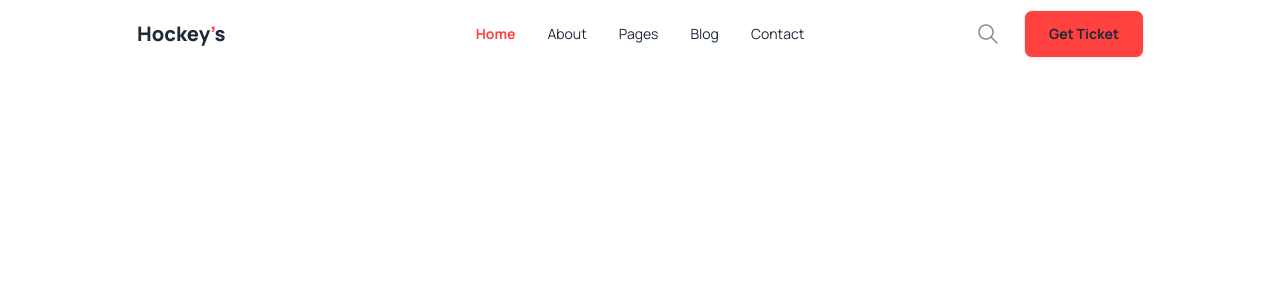
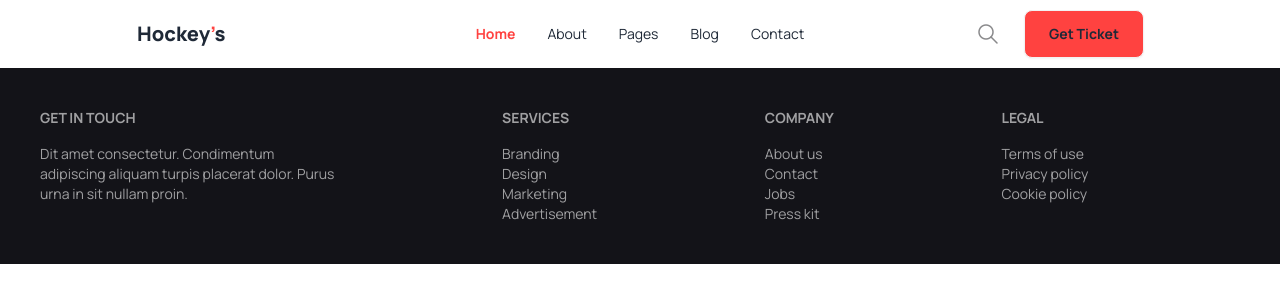
Before and after one commit to mahadi1951/B9-Hockeys-A3, a plain HTML site: page index.html in a window 1280 px wide. Drawn offline with nearby package versions, Linux system fonts and the light colour scheme.

Commit message:
frame pic added

```diff
--- a/index.html
+++ b/index.html
@@ -78,6 +78,45 @@
       </div>
     </nav>
   </header>
+  <footer>
+    <footer class="footer p-10 bg-[#131318] text-[#8a7073]">
+      <nav class="">
+        <header class="footer-title text-[#FFF]">Get In Touch</header>
+        <div class="text-[#ffffff99] grid grid-cols-1">
+          <p>Dit amet consectetur. Condimentum <br> adipiscing aliquam turpis placerat dolor. Purus <br> urna in sit
+            nullam proin.
+          </p>
+
+        </div>
+      </nav>
+      <nav class="">
+        <header class="footer-title text-[#FFF]">Services</header>
+        <div class="text-[#ffffff99] grid grid-cols-1">
+          <a class="link link-hover">Branding</a>
+          <a class="link link-hover">Design</a>
+          <a class="link link-hover">Marketing</a>
+          <a class="link link-hover">Advertisement</a>
+        </div>
+      </nav>
+      <nav>
+        <header class="footer-title text-[#FFF]">Company</header>
+        <div class="text-[#ffffff99] grid grid-cols-1">
+          <a class="link link-hover">About us</a>
+          <a class="link link-hover">Contact</a>
+          <a class="link link-hover">Jobs</a>
+          <a class="link link-hover">Press kit</a>
+        </div>
+      </nav>
+      <nav>
+        <header class="footer-title text-[#FFF] ">Legal</header>
+        <div class="text-[#ffffff99] grid grid-cols-1">
+          <a class="link link-hover">Terms of use</a>
+          <a class="link link-hover">Privacy policy</a>
+          <a class="link link-hover">Cookie policy</a>
+        </div>
+      </nav>
+    </footer>
+  </footer>
 </body>
 
 </html>
```
Also changed, not shown: Images/Frame1.png (added), Images/Frane2.png (added).
